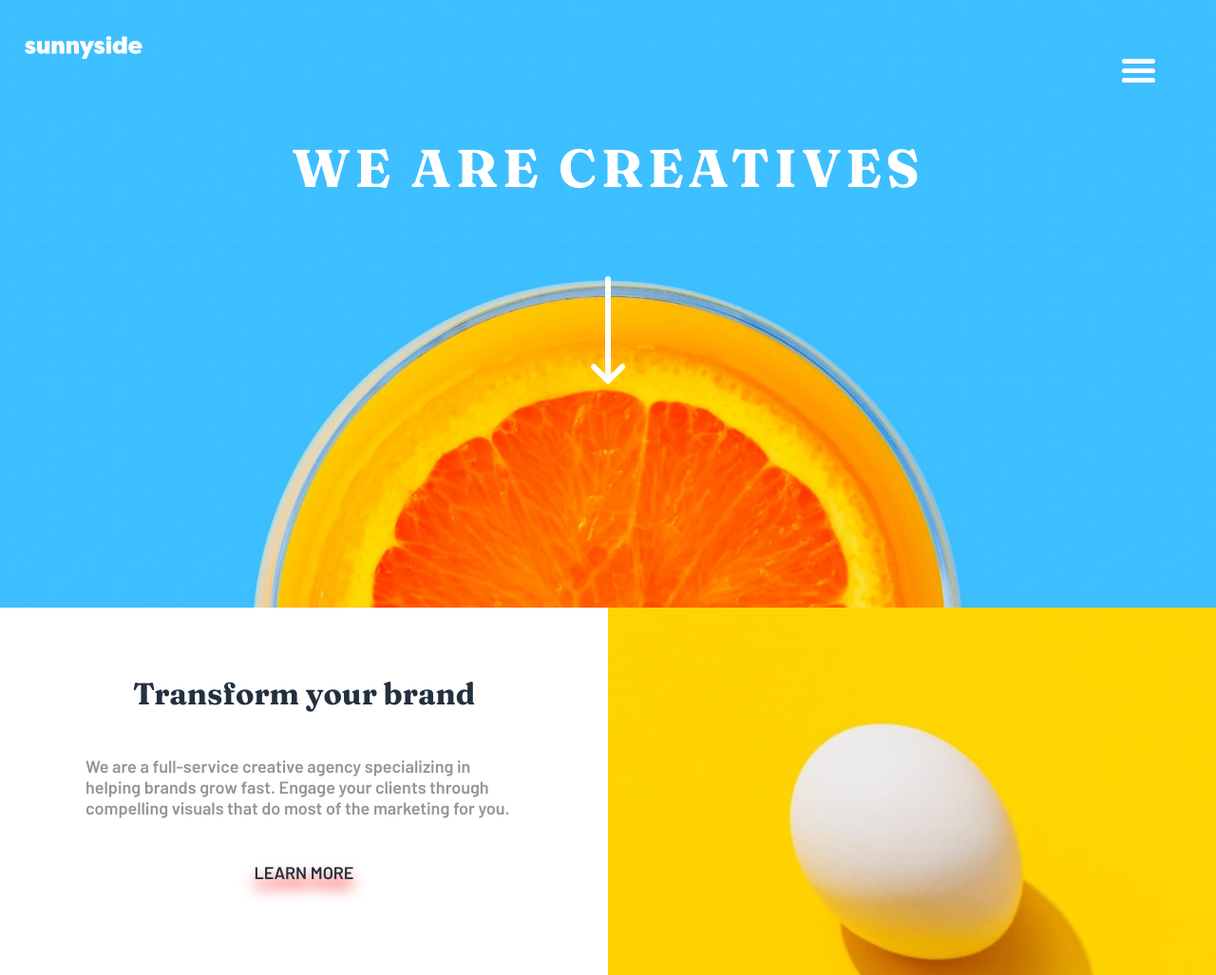
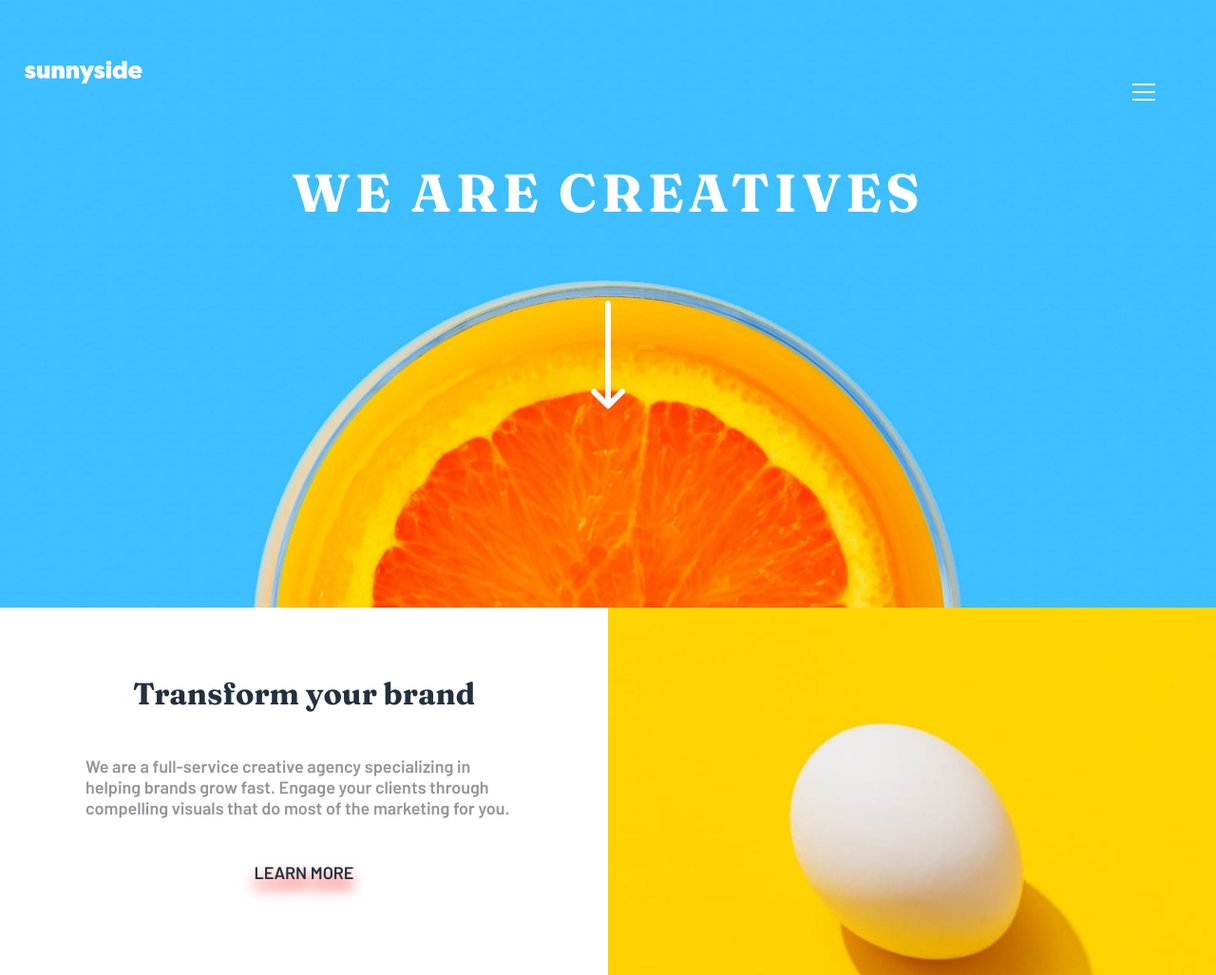
Before and after one commit to TaniaVervier/sunnyside-agency, a plain HTML site: page index.html in a window 1280 px wide. Shown: the top 1027 px of the page at 95% size. Drawn offline with Linux system fonts and the light colour scheme.

Commit message:
corrections

```diff
--- a/index.html
+++ b/index.html
@@ -23,10 +23,9 @@
     <div class="navbar_brandname"> <img src="./img/desktop/logo.svg" alt="logo"></div>
     <div id="menuToggle">
     <nav role="navigation">
-                <input type="checkbox" />
-                <span></span>
-                <span></span>
-                <span></span>
+    <input type="checkbox">
+    <img src="./img/icones/icon-hamburger.svg">
+    </input>
     <ul id="menu">
     <li><a href="#">About</a></li>
     <li><a href="#">Services</a></li>
@@ -35,7 +34,6 @@
     </ul>
     </nav>
     </div>
-
 
     <h1><strong>WE ARE CREATIVES</h1></strong>
 
--- a/style.scss
+++ b/style.scss
@@ -49,14 +49,12 @@ header {
     a {
         height: 18px;
         &:hover, &:active {
-            border-radius: 30%;
-            background: yellow;
+
         }
     }
 }
 
 //***********NAVBAR MENU ***********//
-
 
 
 #menuToggle {
@@ -81,17 +79,6 @@ header {
 
     }
 
-#menuToggle span {
-  display: block;
-  width: 35px;
-  height: 5px;
-  margin-bottom: 5px;
-  position: relative;
-  background: white;
-  border-radius: 3px;
-  z-index: 1;
-}
-
     #menu {
     clip-path: polygon(0 11%, 90% 11%, 100% 0, 100% 100%, 75% 100%, 51% 100%, 0 100%);
     position: absolute;
@@ -108,7 +95,6 @@ header {
 
     #menu li{
     padding-top: 40px;
-
     a{
     font-family: 'Barlow', sans-serif;
     }
@@ -118,8 +104,8 @@ header {
     transform: none;
     opacity: 100%;
     transition: all ease-in-out 0.1s;
+    }
 
-}
 
 //******************MENU***END***************//
 
@@ -318,7 +304,7 @@ footer {
         height: 80vh;
 
         .navbar_brandname {
-            padding-top: 3%;
+            padding-top: 5%;
             padding-left: 2%;
         }
 
@@ -455,4 +441,6 @@ footer {
 
     }
 
+
+
 }
```
Also changed, not shown: style.css, 1 other file. Lines whose indentation alone changed are shown as unchanged.
